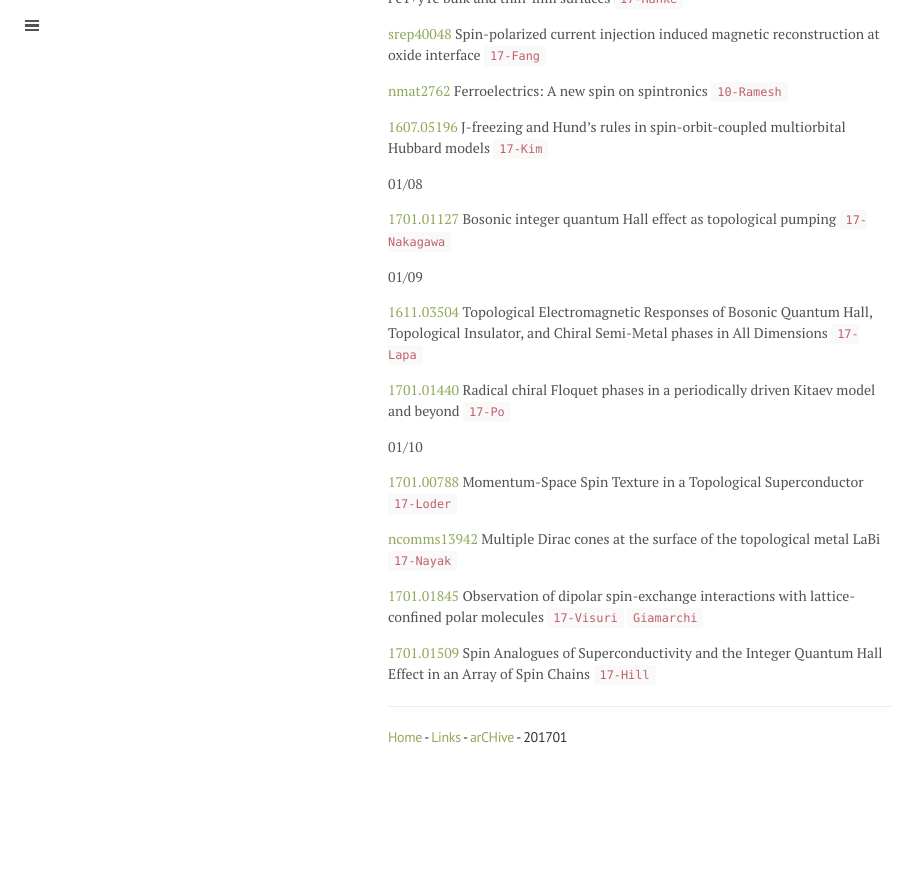
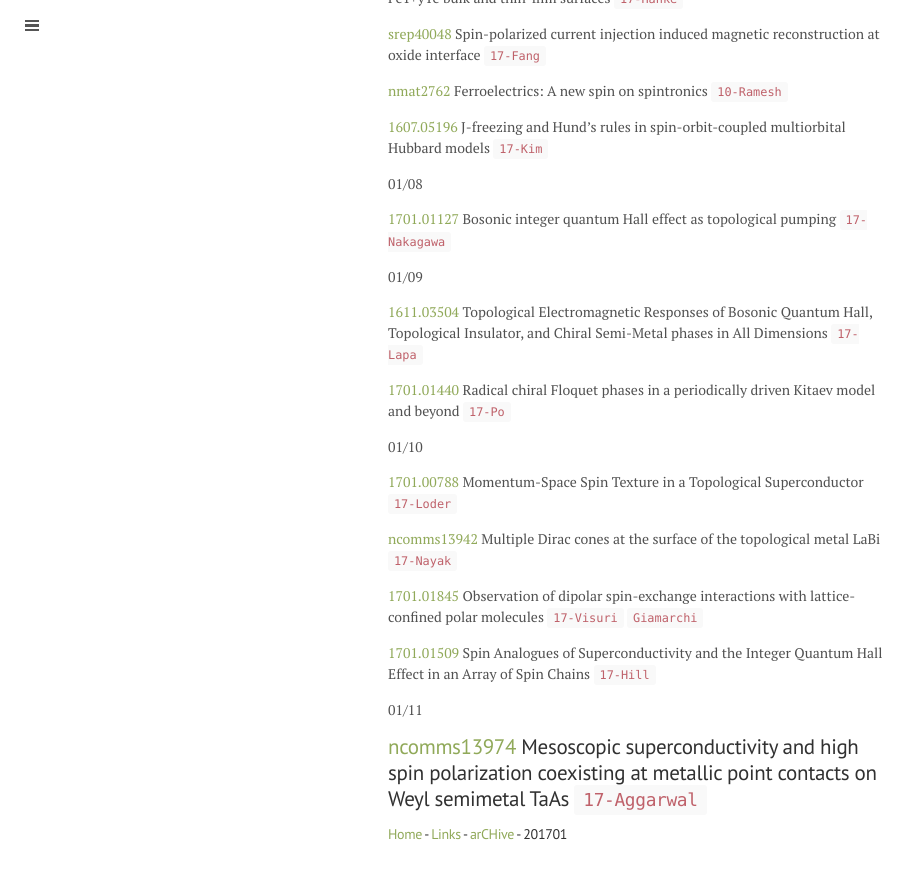
Before and after one commit to qkrwlsghdcjsworlt/work, a Jekyll site: the page built from 201701.md, in a window 1280 px wide and 900 px high, scrolled down 1234 px. Shown: the top 879 px of the window, without its empty margins (0-920 px from the left). Built offline with Jekyll 4.4.1, drawn with Linux system fonts in a browser that asks for light colours; before the commit the page ends 2036 px from its top, so only the background shows below that.

Commit message:
“update”

```diff
--- a/201701.md
+++ b/201701.md
@@ -76,7 +76,9 @@ polar molecules `17-Visuri` `Giamarchi`
 
 [1701.01509](https://arxiv.org/abs/1701.01509) Spin Analogues of Superconductivity and the Integer Quantum Hall Effect in an Array of Spin Chains `17-Hill`
 
+01/11
 
+[ncomms13974](http://www.nature.com/articles/ncomms13974) Mesoscopic superconductivity and high spin polarization coexisting at metallic point contacts on Weyl semimetal TaAs `17-Aggarwal`
 ---
 
 
```
